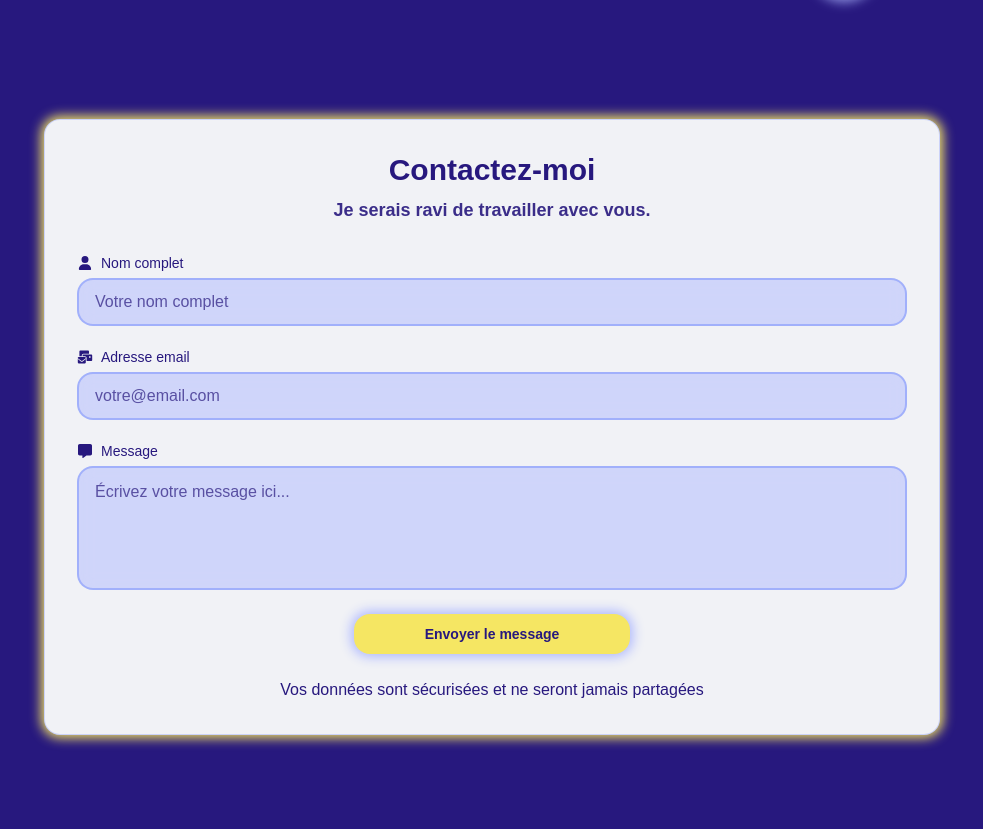
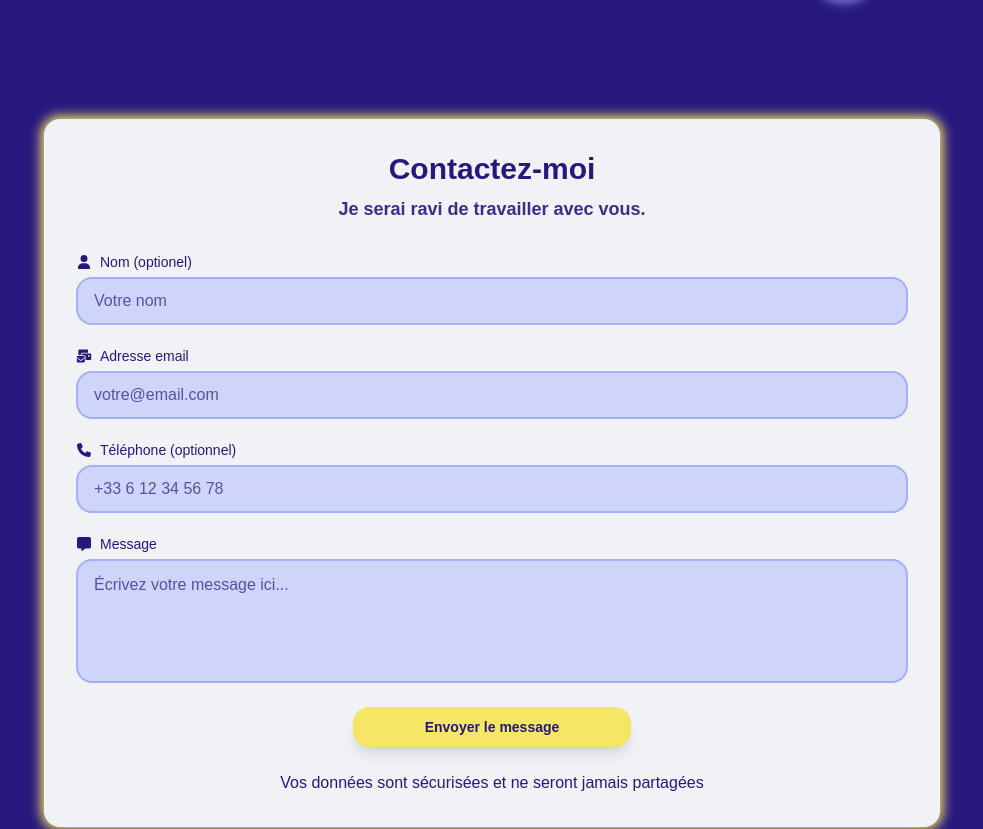
Before and after one commit to TheoMa76/portefolio-temp, a Next.js app: page / in a window 1280 px wide. Shown: the part 7610-8439 px from the top of the page, without its empty margins (148-1131 px from the left). Built offline with nearby package versions, Linux system fonts and the light colour scheme; no server answers.

Commit message:
ajustement de formulaire : ajout du champ téléphone optionnel, nom optionnel. Optimisation légère de la performance

```diff
--- a/src/app/api/contact/route.ts
+++ b/src/app/api/contact/route.ts
@@ -4,11 +4,11 @@ import nodemailer from 'nodemailer'
 
 export async function POST(request: Request) {
   try {
-    const { name, email, message } = await request.json()
+    const { name, email, message, phone } = await request.json()
 
-    if (!name || !email || !message) {
+    if (!email || !message) {
       return NextResponse.json(
-        { error: 'Tous les champs sont requis' },
+        { error: 'Les champs email et message sont requis' },
         { status: 400 }
       )
     }
@@ -26,7 +26,7 @@ export async function POST(request: Request) {
       to: process.env.SITE_MAIL_RECIEVER,
       subject: `📩 Nouveau message via le formulaire de contact de ${name}`,
       text: `Nom: ${name}\nEmail: ${email}\nMessage:\n${message}`,
-      html: buildContactMail({ name, email, message }),
+      html: buildContactMail({ name, email, message, phone }),
     }
 
     await transporter.sendMail(mailOptions)
--- a/src/app/template/contactMailTemplate.ts
+++ b/src/app/template/contactMailTemplate.ts
@@ -1,4 +1,4 @@
-export function buildContactMail({ name, email, message }: { name: string, email: string, message: string }) {
+export function buildContactMail({ name, email, message, phone }: { name: string, email: string, message: string, phone?: string }) {
   const html = `
   <html>
     <head>
@@ -33,11 +33,12 @@ export function buildContactMail({ name, email, message }: { name: string, email
 
         <div style="padding: 20px;">
           <p style="margin: 0 0 10px;">
-            <span style="font-weight: bold;">👤 Nom :</span> ${name}
+            ${name ? `<span style="font-weight: bold;">👤 Nom :</span> ${name}` : ''}
           </p>
           <p style="margin: 0 0 10px;">
             <span style="font-weight: bold;">📧 Email :</span> <a href="mailto:${email}" style="color: #758bfd; text-decoration: none;">${email}</a>
           </p>
+          ${phone ? `<p style="margin: 0 0 10px;"><span style="font-weight: bold;">📞 Téléphone :</span> ${phone}</p>` : ''}
           <div style="margin: 20px 0; border-top: 1px dashed #ccc;"></div>
           <p style="margin: 0 0 8px;"><strong>💬 Message :</strong></p>
           <p style="line-height: 1.6;">${message.replace(/\n/g, '<br>')}</p>
--- a/src/components/utilities/Form.tsx
+++ b/src/components/utilities/Form.tsx
@@ -1,11 +1,16 @@
 "use client"
 
 import type React from "react"
-
 import { useState } from "react"
-
 import { FontAwesomeIcon } from "@fortawesome/react-fontawesome"
-import { faCheckCircle, faExclamationCircle, faMailBulk, faMessage, faUser } from "@fortawesome/free-solid-svg-icons"
+import {
+  faCheckCircle,
+  faExclamationCircle,
+  faMailBulk,
+  faMessage,
+  faUser,
+  faPhone,
+} from "@fortawesome/free-solid-svg-icons"
 import { Label } from "../ui/Label"
 import { Input } from "../ui/Input"
 import { Textarea } from "../ui/Textarea"
@@ -15,12 +20,14 @@ interface FormData {
   name: string
   email: string
   message: string
+  phone?: string
 }
 
 interface FormErrors {
   name?: string
   email?: string
   message?: string
+  phone?: string
 }
 
 export default function Form() {
@@ -28,6 +35,7 @@ export default function Form() {
     name: "",
     email: "",
     message: "",
+    phone: "",
   })
 
   const [errors, setErrors] = useState<FormErrors>({})
@@ -37,9 +45,7 @@ export default function Form() {
   const validateForm = (): boolean => {
     const newErrors: FormErrors = {}
 
-    if (!formData.name.trim()) {
-      newErrors.name = "Le nom est requis"
-    } else if (formData.name.trim().length < 2) {
+    if (formData.name.trim().length < 2 && formData.name.trim().length > 0) {
       newErrors.name = "Le nom doit contenir au moins 2 caractères"
     }
 
@@ -56,13 +62,16 @@ export default function Form() {
       newErrors.message = "Le message doit contenir au moins 10 caractères"
     }
 
+    if (formData.phone && !/^\+?\d{7,15}$/.test(formData.phone)) {
+      newErrors.phone = "Numéro de téléphone invalide"
+    }
+
     setErrors(newErrors)
     return Object.keys(newErrors).length === 0
   }
 
   const handleInputChange = (field: keyof FormData, value: string) => {
     setFormData((prev) => ({ ...prev, [field]: value }))
-
     if (errors[field]) {
       setErrors((prev) => ({ ...prev, [field]: undefined }))
     }
@@ -70,34 +79,29 @@ export default function Form() {
 
   const handleSubmit = async (e: React.FormEvent) => {
     e.preventDefault()
-
-    if (!validateForm()) {
-      return
-    }
+    if (!validateForm()) return
 
     setIsSubmitting(true)
 
     try {
-      const response = await fetch('/api/contact', {
-        method: 'POST',
-        headers: {
-          'Content-Type': 'application/json',
-        },
+      const response = await fetch("/api/contact", {
+        method: "POST",
+        headers: { "Content-Type": "application/json" },
         body: JSON.stringify(formData),
       })
 
       if (!response.ok) {
-        throw new Error('Erreur lors de l\'envoi du message')
+        throw new Error("Erreur lors de l'envoi du message")
       }
 
       setIsSubmitted(true)
     } catch (error) {
-      console.error('Erreur:', error)
+      console.error("Erreur:", error)
     } finally {
       setIsSubmitting(false)
       setTimeout(() => {
         setIsSubmitted(false)
-        setFormData({ name: "", email: "", message: "" })
+        setFormData({ name: "", email: "", message: "", phone: "" })
       }, 3000)
     }
   }
@@ -115,90 +119,45 @@ export default function Form() {
   }
 
   return (
-    <div className="max-w-4xl w-full glow overflow-hidden mx-auto p-8 rounded-2xl bg-[var(--white)] backdrop-blur-sm border border-[var(--primary)]/30" id="contact">
+    <div className="max-w-4xl glow overflow-hidden mx-4 lg:mx-auto p-8 rounded-2xl bg-[var(--white)]" id="contact">
       <div className="text-center mb-8">
         <h2 className="text-3xl font-bold text-[var(--background)] animate-float mb-2">Contactez-moi</h2>
-        <p className="text-[var(--background)] text-lg font-bold opacity-90 animate-float">Je serais ravi de travailler avec vous.</p>
+        <p className="text-[var(--background)] text-lg font-bold opacity-90 animate-float">Je serai ravi de travailler avec vous.</p>
       </div>
 
       <form onSubmit={handleSubmit} className="space-y-6" noValidate>
-        <div className="space-y-2">
-          <Label htmlFor="name" className="text-[var(--background)] font-medium flex items-center gap-2">
-            <FontAwesomeIcon icon={faUser} className="w-4 h-4 text-[var(--background)]" />
-            Nom complet
-          </Label>
-          <div className="relative">
-            <Input
+        <FormField
           id="name"
+          label="Nom (optionel)"
+          icon={faUser}
           type="text"
           value={formData.name}
-              onChange={(e: React.ChangeEvent<HTMLInputElement>) => handleInputChange("name", e.target.value)}
-              className={`
-                bg-[var(--secondary)]/50 border-2 text-[var(--background)] placeholder:text-[var(--background)]/70
-                focus:ring-2 focus:ring-[var(--tertiary)] focus:border-[var(--tertiary)]
-                transition-all duration-300
-                ${
-                  errors.name
-                    ? "border-[var(--error)] focus:border-[var(--tertiary)] focus:ring-[var(--error)]/50"
-                    : "border-[var(--primary)]/50 xl:hover:border-[var(--primary)]"
-                }
-              `}
-              placeholder="Votre nom complet"
-              aria-invalid={!!errors.name}
-              aria-describedby={errors.name ? "name-error" : undefined}
+          error={errors.name}
+          onChange={(v) => handleInputChange("name", v)}
+          placeholder="Votre nom"
         />
-            {errors.name && (
-              <div className="absolute right-3 top-1/2 -translate-y-1/2">
-                <FontAwesomeIcon icon={faExclamationCircle} className="w-5 h-5 text-[var(--error)] animate-float" />
-              </div>
-            )}
-          </div>
-          {errors.name && (
-            <p id="name-error" className="text-[var(--error)] font-bold animate-float text-sm flex items-center gap-1 border-[var(--error)]" role="alert">
-              <FontAwesomeIcon icon={faExclamationCircle} className="w-4 h-4" />
-              {errors.name}
-            </p>
-          )}
-        </div>
 
-        <div className="space-y-2">
-          <Label htmlFor="email" className="text-[var(--background)] font-medium flex items-center gap-2">
-            <FontAwesomeIcon icon={faMailBulk} className="w-4 h-4 text-[var(--background)]" />
-            Adresse email
-          </Label>
-          <div className="relative">
-            <Input
+        <FormField
           id="email"
+          label="Adresse email"
+          icon={faMailBulk}
           type="email"
           value={formData.email}
-              onChange={(e: React.ChangeEvent<HTMLInputElement>) => handleInputChange("email", e.target.value)}
-              className={`
-                bg-[var(--secondary)]/50 border-2 text-[var(--background)] placeholder:text-[var(--background)]/70
-                focus:ring-2 focus:ring-[var(--tertiary)] focus:border-[var(--tertiary)]
-                transition-all duration-300
-                ${
-                  errors.email
-                    ? "border-[var(--error)] focus:border-[var(--error)] focus:ring-[var(--error)]/50"
-                    : "border-[var(--primary)]/50 xl:hover:border-[var(--primary)]"
-                }
-              `}
+          error={errors.email}
+          onChange={(v) => handleInputChange("email", v)}
           placeholder="votre@email.com"
-              aria-invalid={!!errors.email}
-              aria-describedby={errors.email ? "email-error" : undefined}
         />
-            {errors.email && (
-              <div className="absolute right-3 top-1/2 -translate-y-1/2">
-                <FontAwesomeIcon icon={faExclamationCircle} className="w-5 h-5 text-[var(--error)] animate-float" />
-              </div>
-            )}
-          </div>
-          {errors.email && (
-            <p id="email-error" className="text-[var(--error)] font-bold animate-float text-sm flex items-center gap-1" role="alert">
-              <FontAwesomeIcon icon={faExclamationCircle} className="w-4 h-4" />
-              {errors.email}
-            </p>
-          )}
-        </div>
+
+        <FormField
+          id="phone"
+          label="Téléphone (optionnel)"
+          icon={faPhone}
+          type="tel"
+          value={formData.phone || ""}
+          error={errors.phone}
+          onChange={(v) => handleInputChange("phone", v)}
+          placeholder="+33 6 12 34 56 78"
+        />
 
         <div className="space-y-2">
           <Label htmlFor="message" className="text-[var(--background)] font-medium flex items-center gap-2">
@@ -209,19 +168,14 @@ export default function Form() {
             <Textarea
               id="message"
               value={formData.message}
-              onChange={(e: React.ChangeEvent<HTMLTextAreaElement>) => handleInputChange("message", e.target.value)}
+              onChange={(e) => handleInputChange("message", e.target.value)}
               rows={4}
+              placeholder="Écrivez votre message ici..."
               className={`
                 bg-[var(--secondary)]/50 border-2 text-[var(--background)] placeholder:text-[var(--background)]/70
-                focus:ring-2 focus:ring-[var(--tertiary)] focus:border-[var(--tertiary)]
-                transition-all duration-300 resize-none
-                ${
-                  errors.message
-                    ? "border-[var(--error)] focus:text-[var(--error)] focus:ring-[var(--error)]/50"
-                    : "border-[var(--primary)]/50 xl:hover:border-[var(--primary)]"
-                }
+                focus:ring-2 focus:ring-[var(--tertiary)] focus:border-[var(--tertiary)] transition-all duration-300 resize-none
+                ${errors.message ? "border-[var(--error)] focus:ring-[var(--error)]/50" : "border-[var(--primary)]/50 xl:hover:border-[var(--primary)]"}
               `}
-              placeholder="Écrivez votre message ici..."
               aria-invalid={!!errors.message}
               aria-describedby={errors.message ? "message-error" : undefined}
             />
@@ -245,14 +199,10 @@ export default function Form() {
             disabled={isSubmitting}
             className={`
               w-full py-3 rounded-2xl font-semibold text-[var(--background)]
-            bg-[var(--tertiary)] xl:hover:bg-[var(--background)] xl:hover:text-[var(--white)] cursor-pointer
-            xl:hover:from-[var(--tertiary)]/90 xl:hover:to-[var(--tertiary)]
-            focus:ring-4 focus:ring-[var(--tertiary)]/50
-            disabled:opacity-50 disabled:cursor-not-allowed
+              bg-[var(--tertiary)] xl:hover:bg-[var(--background)] xl:hover:text-[var(--white)]
+              focus:ring-4 focus:ring-[var(--tertiary)]/50 disabled:opacity-50 disabled:cursor-not-allowed cursor-pointer
               transition-all duration-300 transform xl:hover:scale-[1.02] active:scale-[0.98]
-            ${!isSubmitting ? "glowblue" : ""}
             `}
-          aria-describedby="submit-status"
           >
             {isSubmitting ? (
               <div className="flex items-center justify-center gap-2">
@@ -272,3 +222,59 @@ export default function Form() {
     </div>
   )
 }
+
+function FormField({
+  id,
+  label,
+  icon,
+  type,
+  value,
+  error,
+  onChange,
+  placeholder,
+}: {
+  id: string
+  label: string
+  icon: import("@fortawesome/fontawesome-svg-core").IconDefinition
+  type: string
+  value: string
+  error?: string
+  onChange: (val: string) => void
+  placeholder?: string
+}) {
+  return (
+    <div className="space-y-2">
+      <Label htmlFor={id} className="text-[var(--background)] font-medium flex items-center gap-2">
+        <FontAwesomeIcon icon={icon} className="w-4 h-4 text-[var(--background)]" />
+        {label}
+      </Label>
+      <div className="relative">
+        <Input
+          id={id}
+          type={type}
+          value={value}
+          onChange={(e) => onChange(e.target.value)}
+          className={`
+            bg-[var(--secondary)]/50 border-2 text-[var(--background)] placeholder:text-[var(--background)]/70
+            focus:ring-2 focus:ring-[var(--tertiary)] focus:border-[var(--tertiary)] transition-all duration-300
+            ${error ? "border-[var(--error)] focus:ring-[var(--error)]/50" : "border-[var(--primary)]/50 xl:hover:border-[var(--primary)]"}
+          `}
+          placeholder={placeholder}
+          aria-invalid={!!error}
+          aria-describedby={error ? `${id}-error` : undefined}
+        />
+        {error && (
+          <div className="absolute right-3 top-1/2 -translate-y-1/2">
+            <FontAwesomeIcon icon={faExclamationCircle} className="w-5 h-5 text-[var(--error)] animate-float" />
+          </div>
+        )}
+      </div>
+      {error && (
+        <p id={`${id}-error`} className="text-[var(--error)] font-bold animate-float text-sm flex items-center gap-1" role="alert">
+          <FontAwesomeIcon icon={faExclamationCircle} className="w-4 h-4" />
+          {error}
+        </p>
+      )}
+    </div>
+  )
+}
```
Lines whose indentation alone changed are shown as unchanged.
